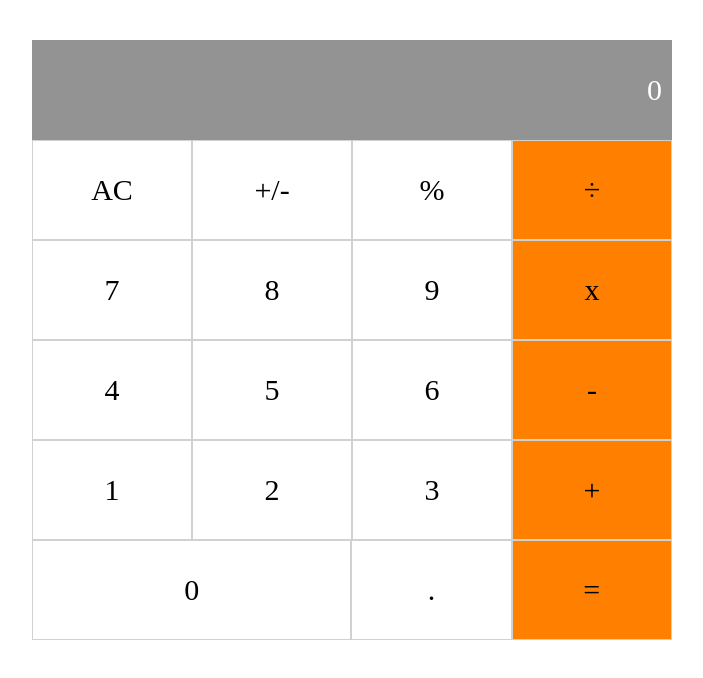
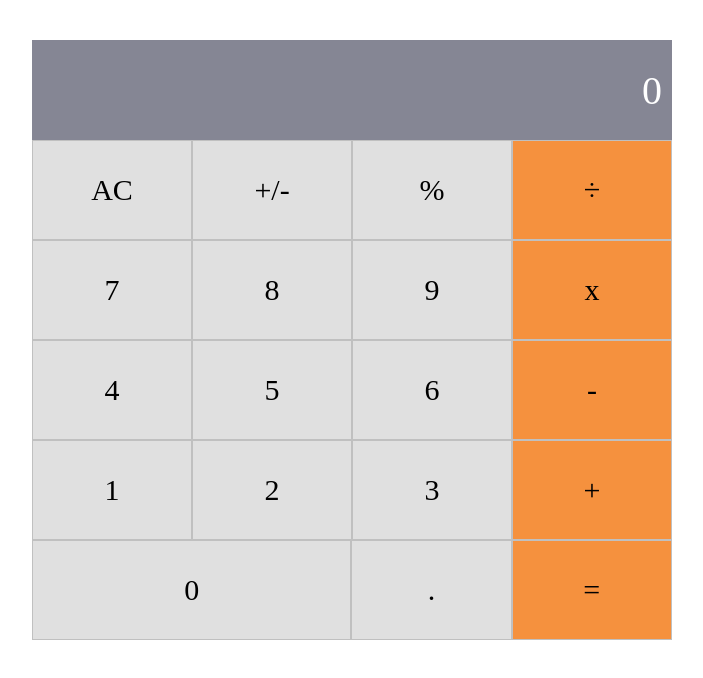
Before and after one commit to fullstop125/math-magicians, a React (Create React App) app: page / in a window 1280 px wide. Shown: the top 678 px of the page, without its empty margins (288-991 px from the left). Built offline with nearby package versions, Linux system fonts and the light colour scheme.

Commit message:
fix design flaws

```diff
--- a/src/style.css
+++ b/src/style.css
@@ -20,7 +20,7 @@
   align-items: center;
   height: 50%;
   width: 50%;
-  background-color: #f5f5f5;
+  background-color: #CFD2CF;
 }
 
 .text-area {
@@ -30,10 +30,10 @@
   flex-direction: row;
   justify-content: right;
   align-items: center;
-  background-color: #939393;
+  background-color: #858694;
   color: #fff;
   padding-inline-end: 10px;
-  font-size: 30px;
+  font-size: 40px;
 }
 
 .button-area {
@@ -59,14 +59,14 @@
   display: flex;
   justify-content: center;
   align-items: center;
-  background-color: #fff;
-  border: 1px solid #cfd2cf;
+  background-color: #e0e0e0;
+  border: 1px solid #c0c0c0;
   font-size: 30px;
   cursor: pointer;
 }
 
 .row .colored {
-  background-color: rgb(255, 128, 0);
+  background-color: rgba(245,145,62,255);
 }
 
 .row .zero {
```
